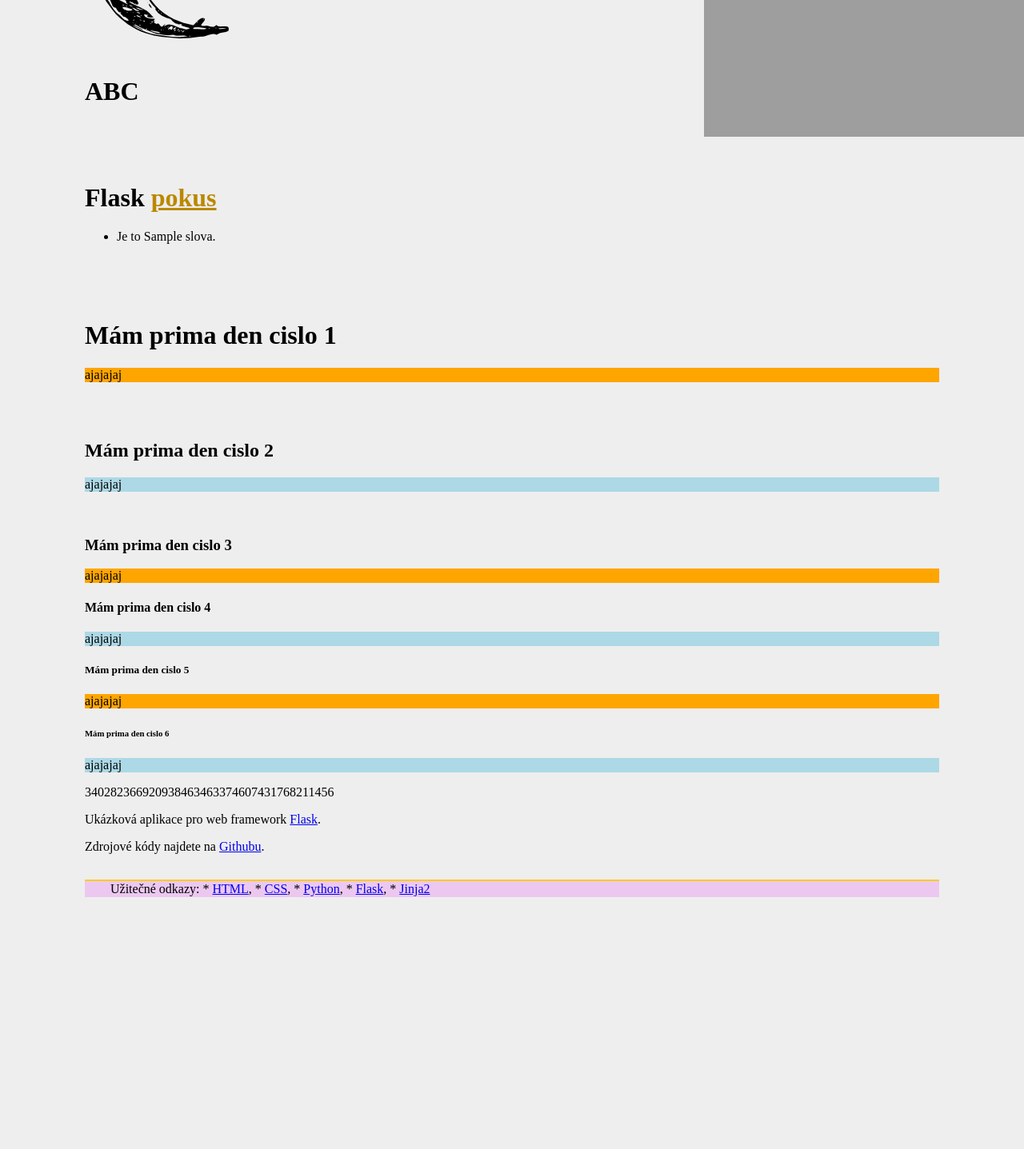
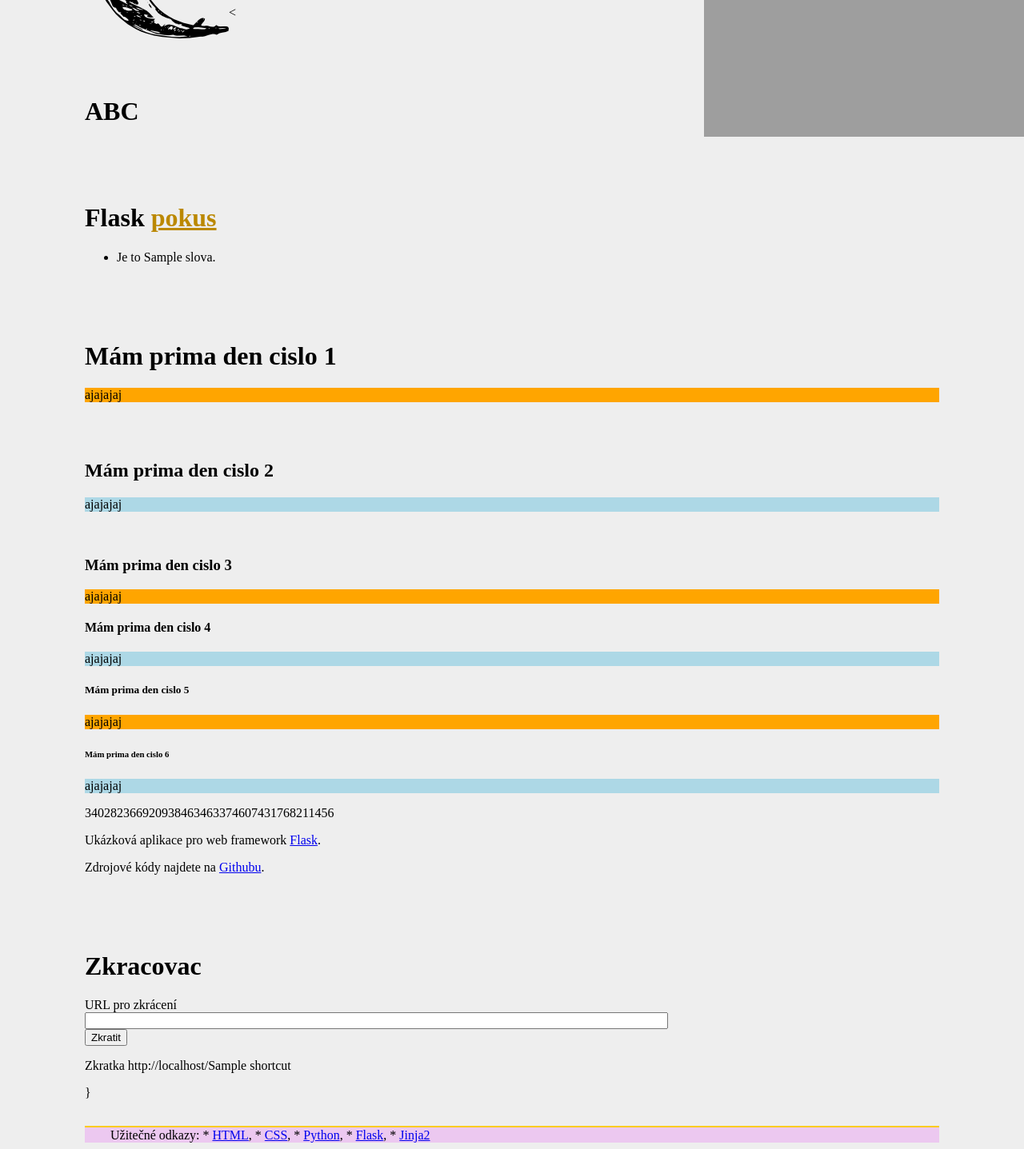
Before and after one commit to webovky/zkracovac-kom38207, a Flask app: template webface/templates/abc.html.j2 in a window 1280 px wide. Shown: the part 129-1566 px from the top of the page at 80% size. Before the commit the page ends 1251 px from the top, so only its background shows below. Run offline with Flask 2, Linux system fonts and the light colour scheme; the template is opened without the code that fills it: most values are stand-ins (such as "Sample title", 1, 10 or a date in 2020); parts of the project's set-up code (start-up, migrations or seed data) failed here and were passed over; grey boxes are pictures that could not be loaded.

Commit message:
(ne)funkcní

```diff
--- a/webface/models.py
+++ b/webface/models.py
@@ -1,5 +1,5 @@
 # from datetime import datetime
-from pony.orm import PrimaryKey, Required, Optional, Database  # , Set
+from pony.orm import PrimaryKey, Required, Optional, Database, Set
 
 
 db = Database()
@@ -21,3 +21,7 @@ class Addresses(db.Entity):
     user = Optional(User)
 
 db.generate_mapping(create_tables=True)
+
+"""
+shorcut = "".join([random.choice(string.ascii_letters) for i in range(7)])
+"""
--- a/webface/routes.py
+++ b/webface/routes.py
@@ -2,7 +2,7 @@ from . import app
 from .models import User
 from flask import render_template, request, redirect, url_for, session
 import functools
-from pony import db_session
+from pony.orm import db_session
 
 # from werkzeug.security import check_password_hash
 
@@ -23,11 +23,29 @@ def prihlasit(function):
 @app.route("/", methods=["GET"])
 @db_session
 def index():
-    with db_session:
-        for user in User.select():
-            temp.append()
-    return render_template("base.html.j2")
+    shorcut = request.args.get('shorcut')
+    if shorcut and Addresses.get(shorcut=shorcut):
+        # shorcut je v DB
+        pass
+    else:
+        shocut = None
+    return render_template("base.html.j2", shorcut=shorcut)
 
+@app.route("/", methods=["POST"])
+@db_session
+def index_post():
+    url = request.form.get("url")
+    if url:
+        shorcut = "".join([random.choice(string.ascii_letters) for i in range(7)])
+        address = Address.get(shortcut=shortcut)
+        while address is not None:
+            shorcut = "".join([random.choice(string.ascii_letters) for i in range(7)])
+            address = Address.get(shortcut=shortcut)
+
+        if 'nick' in session:
+            address = Addresses(url=url, shorcut=shorcut, user=User.get(nick=session['nick']))
+        else:
+            address = Addresses(url=url, shorcut=shorcut)
 
 @app.route("/info/")
 def info():
--- a/webface/templates/abc.html.j2
+++ b/webface/templates/abc.html.j2
@@ -26,4 +26,21 @@
   href="http://github.com/spseol/startflask/">Githubu</a>.</p>
 
 
+
+<h1>Zkracovac</h1>
+
+<form method="POST">
+<p class="url"> URL pro zkrácení <br>
+    <input type="text" name="url" id = "url" size = "88"> <br>
+    <input type="submit" value = "Zkratit">
+
+</form>
+
+{% if shortcut %}
+  <p class = "shortcut"> Zkratka <a herf= "/{{shortcut}}"> {{request.root_url + shortcut}}</a></p>
+{% endif %}}
+
+
+
+
 {% endblock obsah %}
--- a/webface/templates/base.html.j2
+++ b/webface/templates/base.html.j2
@@ -26,6 +26,7 @@
     <li><a href="{{ url_for('abc') }}">ABC</a></li>
   </ul></nav>
 
+<
 
 {% block obsah %}
 
```
Also changed, not shown: 1 other file.
